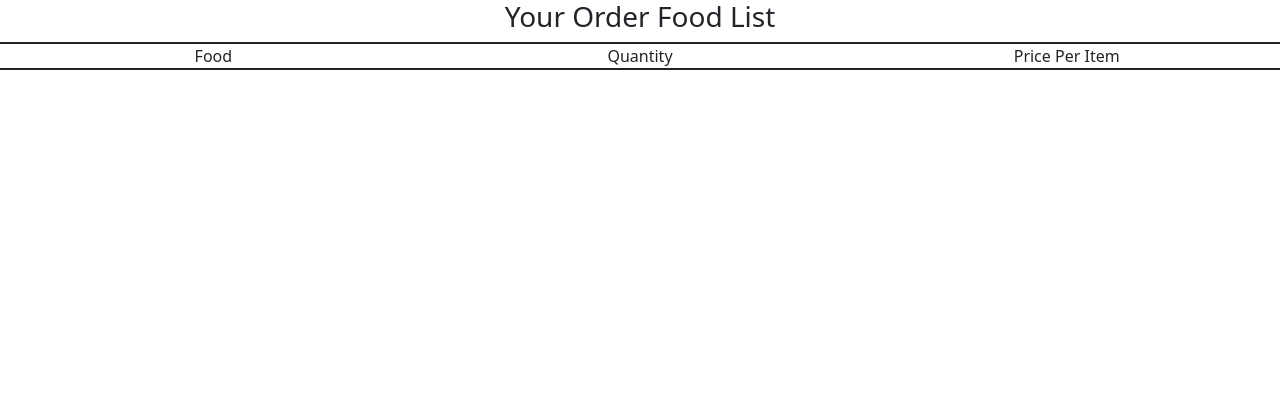
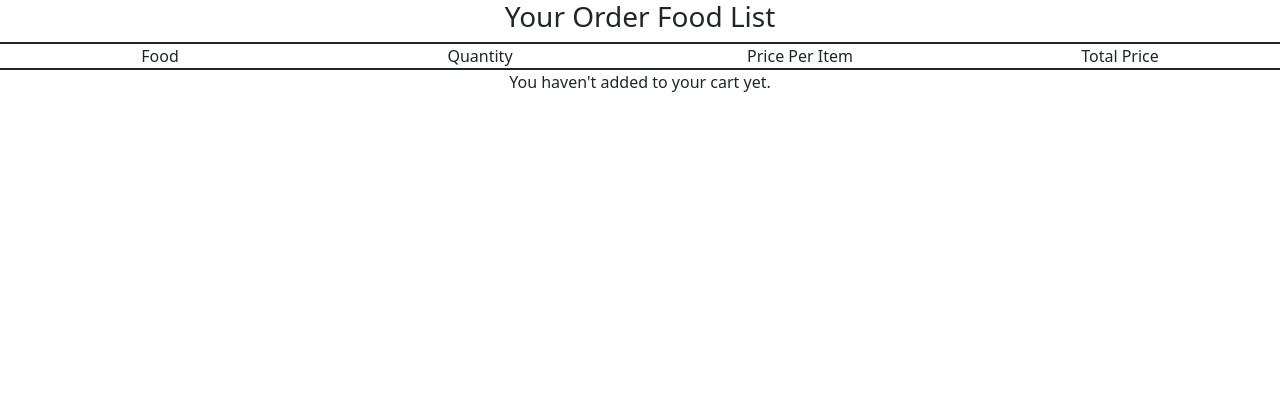
Before and after one commit to AungPM2003/FoodOrderAndExpenseTracker, a Django app: page /food/cart/ in a window 1280 px wide. Shown: the top 420 px of the page. Run offline with Django 5.2, Linux system fonts and the light colour scheme; data that the repository does not hold is empty.

Commit message:
fixing cart

```diff
--- a/FoodOrderApp/templates/food/cart.html
+++ b/FoodOrderApp/templates/food/cart.html
@@ -22,6 +22,9 @@
             <div class="col text-center">
                 Price Per Item
             </div>
+            <div class="col text-center">
+                Total Price
+            </div>
         </div>
          {%for item in cart_items %}
         <div class="row justify-content-center">
@@ -35,9 +38,16 @@
                 <div class="col text-center">
                     $ {{item.price}}
                 </div>
+                <div class="col text-center">
+                    $ {{item.total}}
+                </div>
 
         </div>
-    {%endfor%}
+        {%empty%}
+        <div class="row justify-content-center">
+            You haven't added to your cart yet.
+        </div>
+        {%endfor%}
         <!-- Footer -->
         <footer class="row justify-content-center border-0 border-top border-2 border-dark py-3 mt-auto">
             <div class="col-auto">
--- a/FoodOrderApp/views.py
+++ b/FoodOrderApp/views.py
@@ -24,18 +24,30 @@ class CartView(ListView):
     def get_queryset(self):
         return Cart.objects.all()
 
+    def get_context_data(self,**kwargs):
+        context = super().get_context_data(**kwargs)
+        for item in context["cart_items"]:
+            item.total = item.quantity * item.price
+        return context
+
+
 def updateQuantity(request,food_id):
     food = get_object_or_404(Food,pk=food_id)
+    total_price = food.quantity * food.price
     if request.method == "POST":
         action = request.POST["action"]
-
         if action == "increase":
-            food.quantity = F('quantity') + 1
+            food.quantity += 1
         elif action == "decrease" and food.quantity > 0:
-            food.quantity = F('quantity') - 1
+            food.quantity -= 1
         elif action == "add" and food.quantity > 0:
-            total_price = food.quantity * food.price
-            cart = food.cart_set.create(name=food.name,quantity=food.quantity,price=total_price)
-            cart.save()
+            existing_cart = food.cart_set.filter(name=food.name).first()
+            if existing_cart:
+                existing_cart.quantity += food.quantity
+                existing_cart.save()
+            else:
+                cart = food.cart_set.create(name=food.name,price=food.price,quantity=food.quantity)
+                cart.save()
+            food.quantity = 0
     food.save()
     return HttpResponseRedirect(reverse("foodOrder:index"))
```
Also changed, not shown: FoodOrderApp/templates/food/index.html (+6 -3 lines), db.sqlite3.
